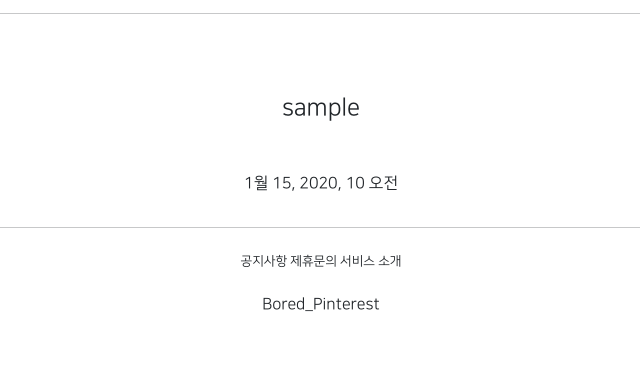
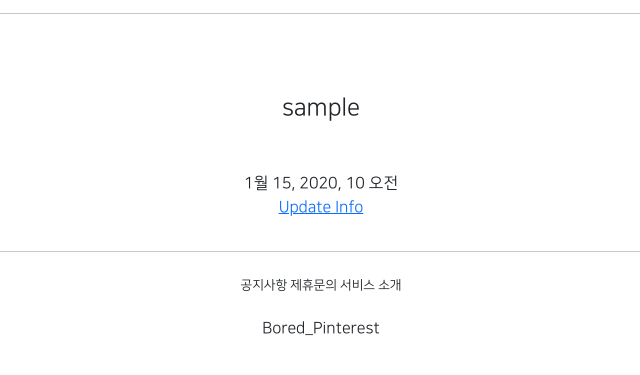
Before and after one commit to boredjuju/gis_django_1, a Django app: page /accounts/detail/1 in a window 1280 px wide. Shown: the part 155-530 px from the top of the page, without its empty margins (319-959 px from the left). Run offline with Django 3.2, Linux system fonts and the light colour scheme; tables that the repository leaves empty hold one stand-in row (values such as "Sample post"); parts of the project's set-up code (start-up, migrations or seed data) failed here and were passed over; some libraries are stand-ins or nearby versions.

Commit message:
7/19 gis django class commit 1

```diff
--- a/accountapp/templates/accountapp/detail.html
+++ b/accountapp/templates/accountapp/detail.html
@@ -11,6 +11,11 @@
             {{ target_user.date_joined }}
         </div>
 
+        <div>
+            <a href="{% url 'accountapp:update' pk=target_user.pk %}">
+                Update Info
+            </a>
+        </div>
 
     </div>
 {% endblock %}
--- a/accountapp/urls.py
+++ b/accountapp/urls.py
@@ -1,7 +1,7 @@
 from django.contrib.auth.views import LoginView, LogoutView
 from django.urls import path
 
-from accountapp.views import hello_world, AccountCreateView, AccountDetailView
+from accountapp.views import hello_world, AccountCreateView, AccountDetailView, AccountUpdateView
 
 app_name = 'accountapp'
 
@@ -14,6 +14,8 @@ urlpatterns = [
 
     path('create/', AccountCreateView.as_view(), name='create'),
 
-    path('detail/<int:pk>', AccountDetailView.as_view(), name='detail')
+    path('detail/<int:pk>', AccountDetailView.as_view(), name='detail'),
+
+    path('update/<int:pk>', AccountUpdateView.as_view(), name='update'),
 
 ]
--- a/accountapp/views.py
+++ b/accountapp/views.py
@@ -8,7 +8,7 @@ from django.shortcuts import render
 # def hello_world(request):
 #     return HttpResponse('Hello World!')
 from django.urls import reverse, reverse_lazy
-from django.views.generic import CreateView, DetailView
+from django.views.generic import CreateView, DetailView, UpdateView
 
 from accountapp.models import HelloWorld
 
@@ -45,3 +45,11 @@ class AccountDetailView(DetailView):
     model = User
     context_object_name = 'target_user'
     template_name = 'accountapp/detail.html'
+
+
+class AccountUpdateView(UpdateView):
+    model = User
+    form_class = UserCreationForm
+    context_object_name = 'target_user'
+    success_url = reverse_lazy('accountapp:hello_world')
+    template_name = 'accountapp/update.html'
```
Also changed, not shown: accountapp/templates/accountapp/update.html (renamed from accountapp/templates/accountapp/login.html, +4 -7 lines).
